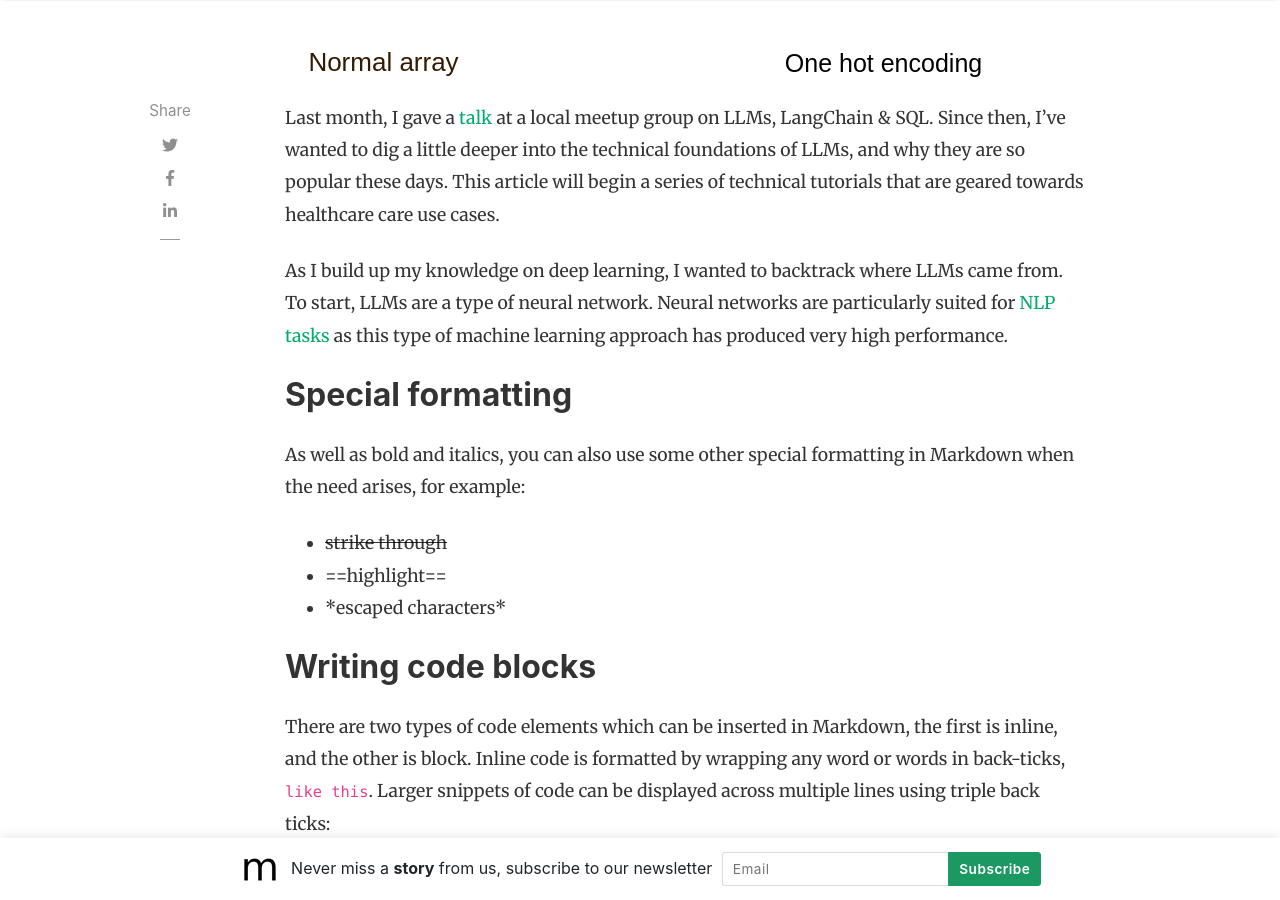
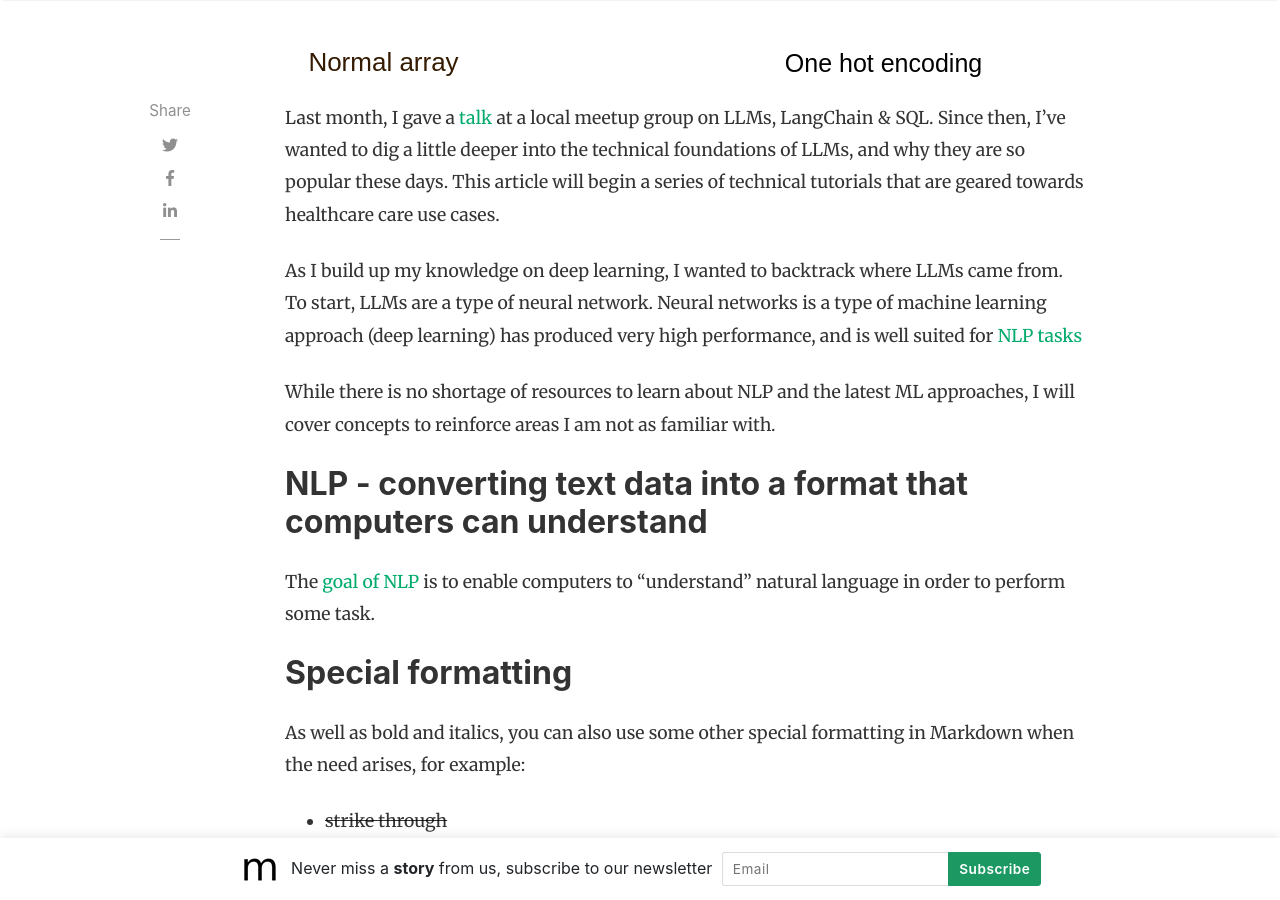
Before and after one commit to slsu0424/slsu0424.github.io, a Jekyll site: the page built from _posts/2023-07-27-test.md, in a window 1280 px wide and 900 px high, scrolled down 830 px. Built offline with Jekyll 4.4.1, drawn with Linux system fonts in a browser that asks for light colours; nearby versions of some CDN libraries; comment, search, counter and statistics services are not loaded.

Commit message:
Update 2023-07-27-test.md

```diff
--- a/_posts/2023-07-27-test.md
+++ b/_posts/2023-07-27-test.md
@@ -8,7 +8,13 @@ image: assets/images/vector.png
 Last month, I gave a [talk](https://www.meetup.com/new-jersey-sql-data-platform-user-group/events/294231326/) at a local meetup group
 on LLMs, LangChain & SQL.  Since then, I've wanted to dig a little deeper into the technical foundations of LLMs, and why they are so popular these days.  This article will begin a series of technical tutorials that are geared towards healthcare care use cases.
 
-As I build up my knowledge on deep learning, I wanted to backtrack where LLMs came from.  To start, LLMs are a type of neural network.  Neural networks are particularly suited for [NLP tasks](https://web.stanford.edu/class/archive/cs/cs224n/cs224n.1204/#:~:text=In%20recent%20years%2C%20deep%20learning%20%28or%20neural%20network%29,that%20do%20not%20require%20traditional%2C%20task-specific%20feature%20engineering) as this type of machine learning approach has produced very high performance.
+As I build up my knowledge on deep learning, I wanted to backtrack where LLMs came from.  To start, LLMs are a type of neural network.  Neural networks is a type of machine learning approach (deep learning) has produced very high performance, and is well suited for [NLP tasks](https://web.stanford.edu/class/archive/cs/cs224n/cs224n.1204/#:~:text=In%20recent%20years%2C%20deep%20learning%20%28or%20neural%20network%29,that%20do%20not%20require%20traditional%2C%20task-specific%20feature%20engineering)
+
+While there is no shortage of resources to learn about NLP and the latest ML approaches, I will cover concepts to reinforce areas I am not as familiar with.
+
+## NLP - converting text data into a format that computers can understand
+
+The [goal of NLP](https://web.stanford.edu/class/cs224n/readings/cs224n-2019-notes01-wordvecs1.pdf) is to enable computers to "understand" natural language in order to perform some task.
 
 ## Special formatting
 
```
